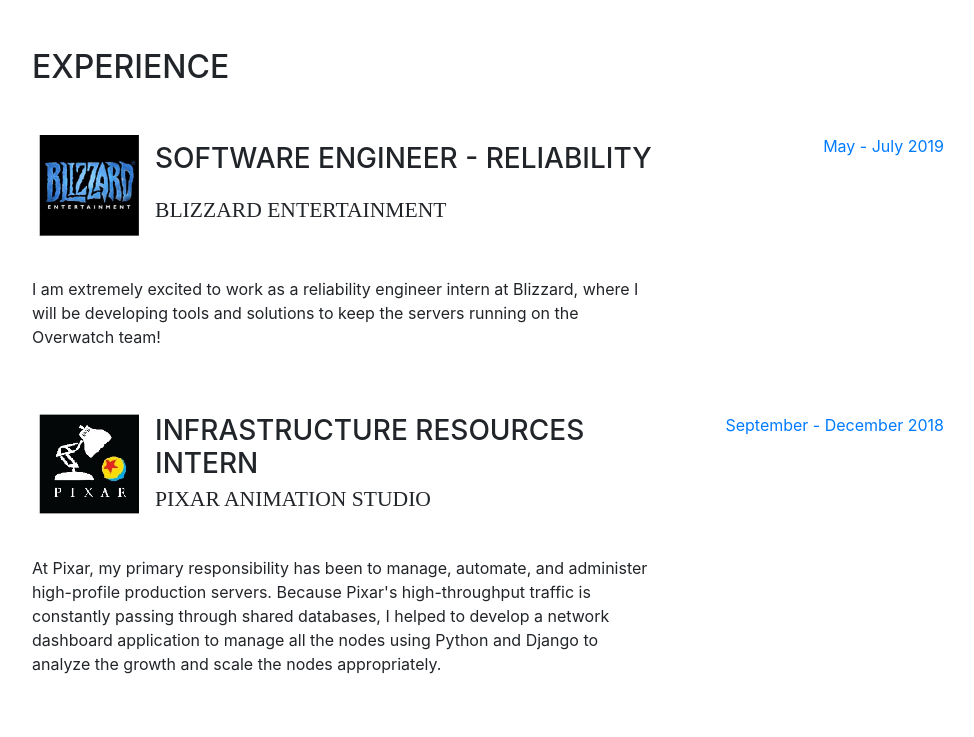
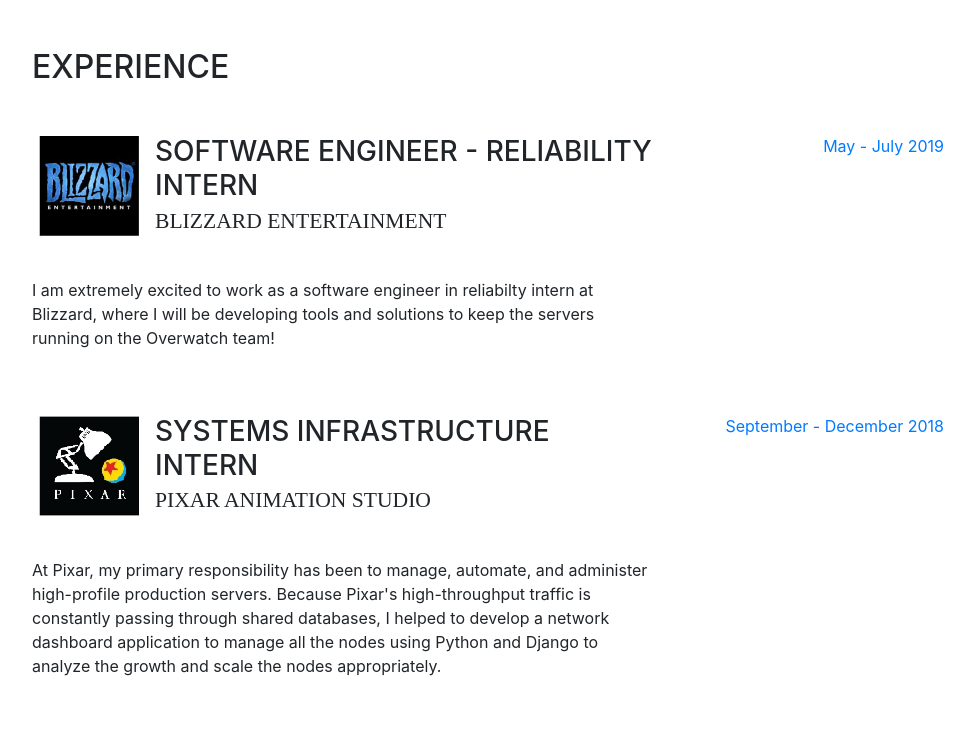
Before and after one commit to KimberlyLi/KimberlyLi.github.io, a website with bundled scripts: page index.html in a window 1280 px wide. Shown: the part 800-1537 px from the top of the page, without its empty margins (288-1262 px from the left). Built offline with nearby package versions, Linux system fonts and the light colour scheme; a web font is replaced by a local one.

Commit message:
fixed formatting

```diff
--- a/index.html
+++ b/index.html
@@ -72,8 +72,8 @@
           <br/> </br>In the summer of 2017, I worked as an IT Operations Intern at <a href="https://www.lucasfilm.com/">Lucasfilm</a>, where I gained valuable skills in network reliability and engineering. In addition to designing tools to support artists, engineers, and production staff, I led the development of several projects including a dashboard that monitored uptime for Lucasfilm’s cloud services.
           Just this fall, I was a Systems Infrastructure Intern at <a href="https://www.pixar.com/">Pixar Animation Studios</a>, where I engineered systems to monitor the health of highly dynamic and strained servers. At Pixar, I wrote scripts to streamline system workflows while also monitoring network traffic to understand the root cause of peak loads in the data center.
 
-						<br/><br/> This coming summer, I am extremely excited to be working at <a href="https://www.blizzard.com/en-us/">Blizzard Entertainment</a> as a Software Engineer in Reliability Intern!
-						<br/> </br>I am also currently a tutor/TA at the Computer Science and Engineering Department at UCSD, where I teach Computer Architecture and Digital Techniques, as well as introductory levels of C, HTML, CSS, JavaScript, and Python.
+          <br/><br/> This coming summer, I am extremely excited to be working at <a href="https://www.blizzard.com/en-us/">Blizzard Entertainment</a> as a Software Engineer Intern in Reliability!
+          <br/> </br>I am also a tutor/TA at the Computer Science and Engineering Department at UCSD, where I teach Computer Architecture and Digital Techniques, as well as introductory levels of C, HTML, CSS, JavaScript, and Python.
           <br/><br/>View my <a href = "Resume.pdf"><b>RESUME</b></a></p>
 
 
@@ -116,7 +116,7 @@
               <table style="width:100%">
                 <tr>
                   <th rowspan="2" width = "15%"><img src = "blizzard.jpg" width = "120" display = "block" padding="10px"</th>
-			<td align = "left" width = "85%"><h3 class="mb-0">Software Engineer - Reliability</h3></td>
+                  <td align = "left" width = "85%"><h3 class="mb-0">Software Engineer - Reliability Intern</h3></td>
                 </tr>
 
                 <tr>
@@ -124,8 +124,7 @@
                 </tr>
               </table>
 
-              <p> <br>I am extremely excited to work as a reliability engineer intern at Blizzard,
-			  where I will be developing tools and solutions to keep the servers running on the Overwatch team!
+              <p> <br>I am extremely excited to work as a software engineer in reliabilty intern at Blizzard, where I will be developing tools and solutions to keep the servers running on the Overwatch team!
               </p>
             </div>
             <div class="resume-date text-md-right">
@@ -141,7 +140,7 @@
               <table style="width:100%">
                 <tr>
                   <th rowspan="2" width = "15%"><img src = "pixar.jpg" width = "120" display = "block" padding="10px"</th>
-			<td align = "left" width = "85%"><h3 class="mb-0">Infrastructure Resources Intern</h3></td>
+                  <td align = "left" width = "85%"><h3 class="mb-0">Systems Infrastructure Intern</h3></td>
                 </tr>
 
                 <tr>
@@ -355,7 +354,7 @@
     <section class="resume-section p-3 p-lg-5 d-flex flex-column" id="interests">
       <div class="my-auto">
         <h2 class="mb-5">Interests</h2>
-		  <p>Aside from coding and maths, I enjoy spending my time playing Monster Hunter, MarioKart, Mario Party, and Super Smash Bros. I also love drawing in my free time, both digitally and traditionally! As seen on my Vimeo, here are some of my artworks! </p>
+        <p>Aside from coding and maths, I enjoy spending my time playing Smash Ultimate, Monster Hunter, MarioKart, and Mario Party. I also love drawing in my free time, both digitally and traditionally! Here are some of my personal artworks! </p>
         <div class="container">
           <div class="row text-center text-lg-left">
 
```
Lines whose indentation alone changed are shown as unchanged.
